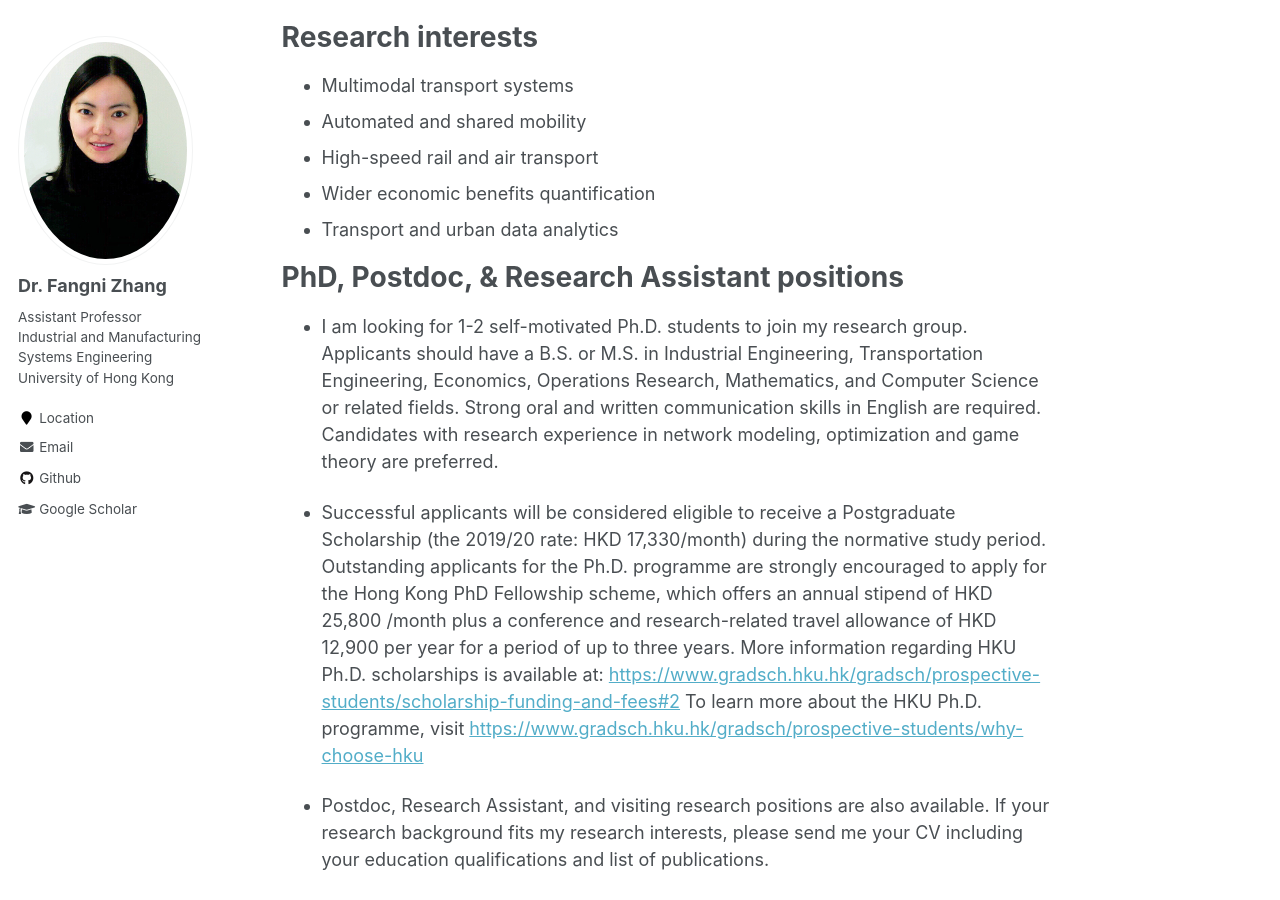
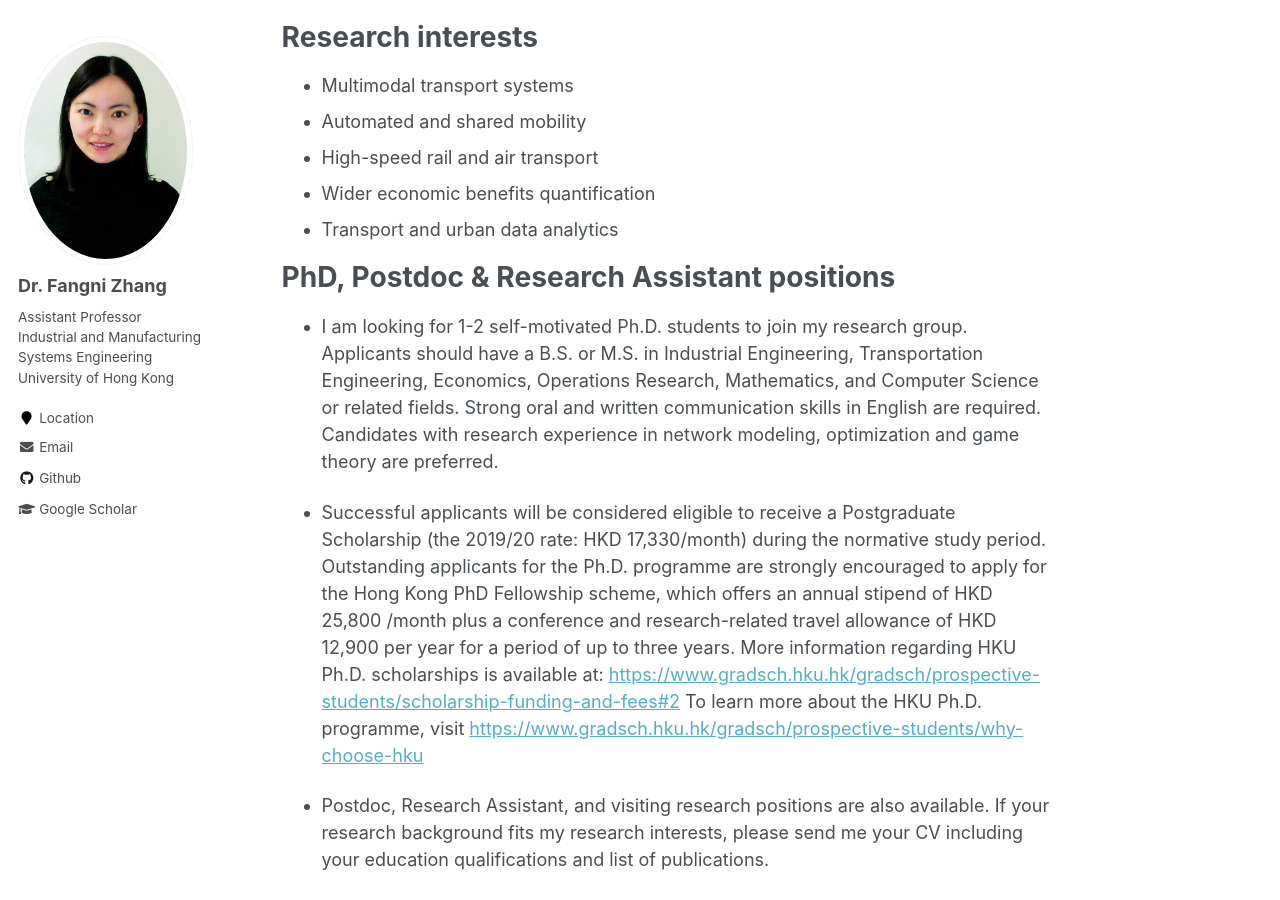
Before and after one commit to fangnizhang/fangnizhang.github.io, a Jekyll site: the page built from _pages/about.md, in a window 1280 px wide and 900 px high, scrolled down 460 px. Built offline with Jekyll 4.4.1, drawn with Linux system fonts in a browser that asks for light colours.

```diff
--- a/_pages/about.md
+++ b/_pages/about.md
@@ -18,7 +18,7 @@ Research interests
 - Wider economic benefits quantification
 - Transport and urban data analytics
 
-PhD, Postdoc, & Research Assistant positions
+PhD, Postdoc & Research Assistant positions
 ======
 - I am looking for 1-2 self-motivated Ph.D. students to join my research group. Applicants should have a B.S. or M.S. in Industrial Engineering, Transportation Engineering, Economics, Operations Research, Mathematics, and Computer Science or related fields. Strong oral and written communication skills in English are required. Candidates with research experience in network modeling, optimization and game theory are preferred.
 
@@ -28,7 +28,6 @@ To learn more about the HKU Ph.D. programme, visit [https://www.gradsch.hku.hk/g
 - Postdoc, Research Assistant, and visiting research positions are also available. If your research background fits my research interests, please send me your CV including your education qualifications and list of publications.
 
 - Please contact Dr. Fangni Zhang directly at [fangni.zhang@hotmail.com](fangni.zhang@hotmail.com)
-
 
 Selected Publications
 ======
```
